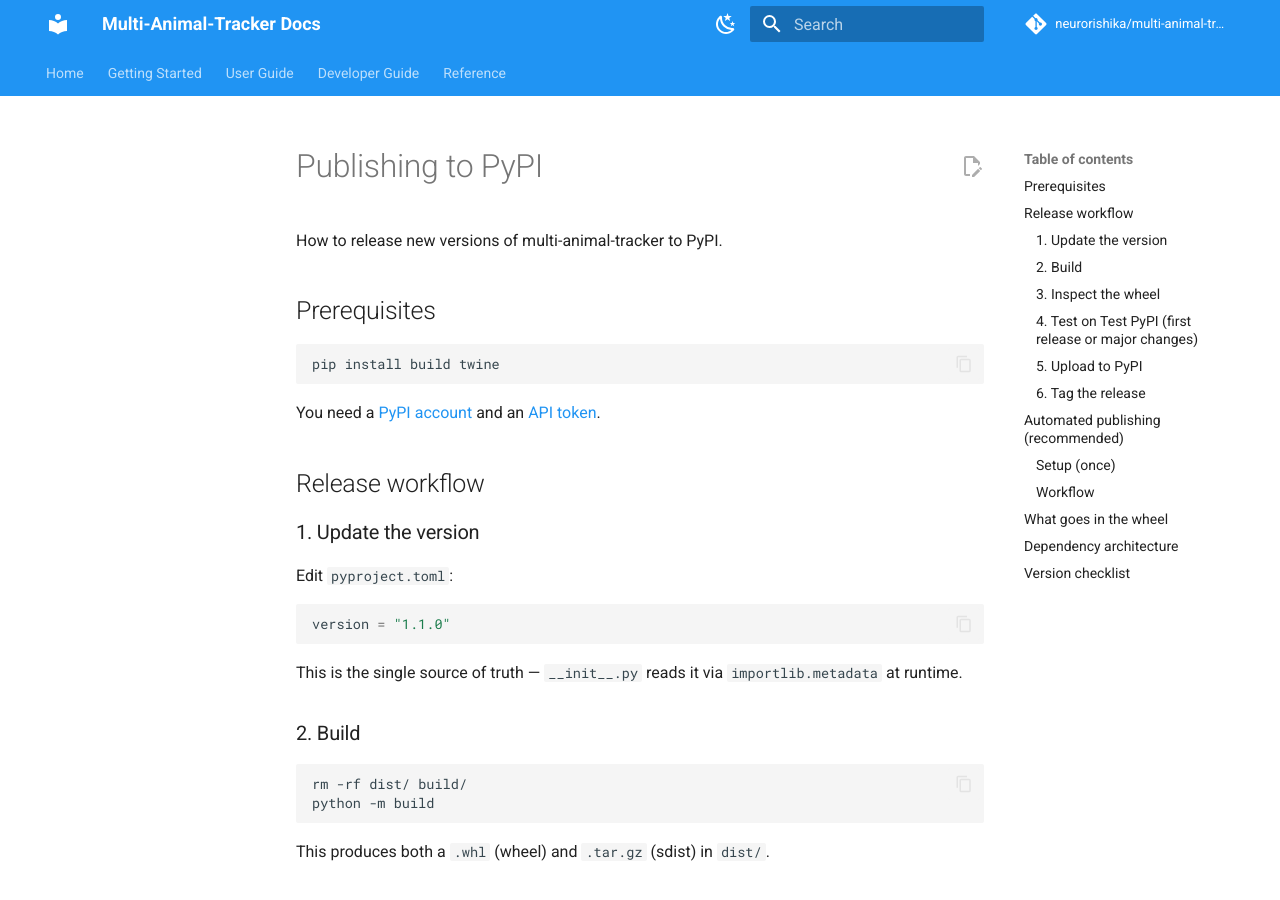
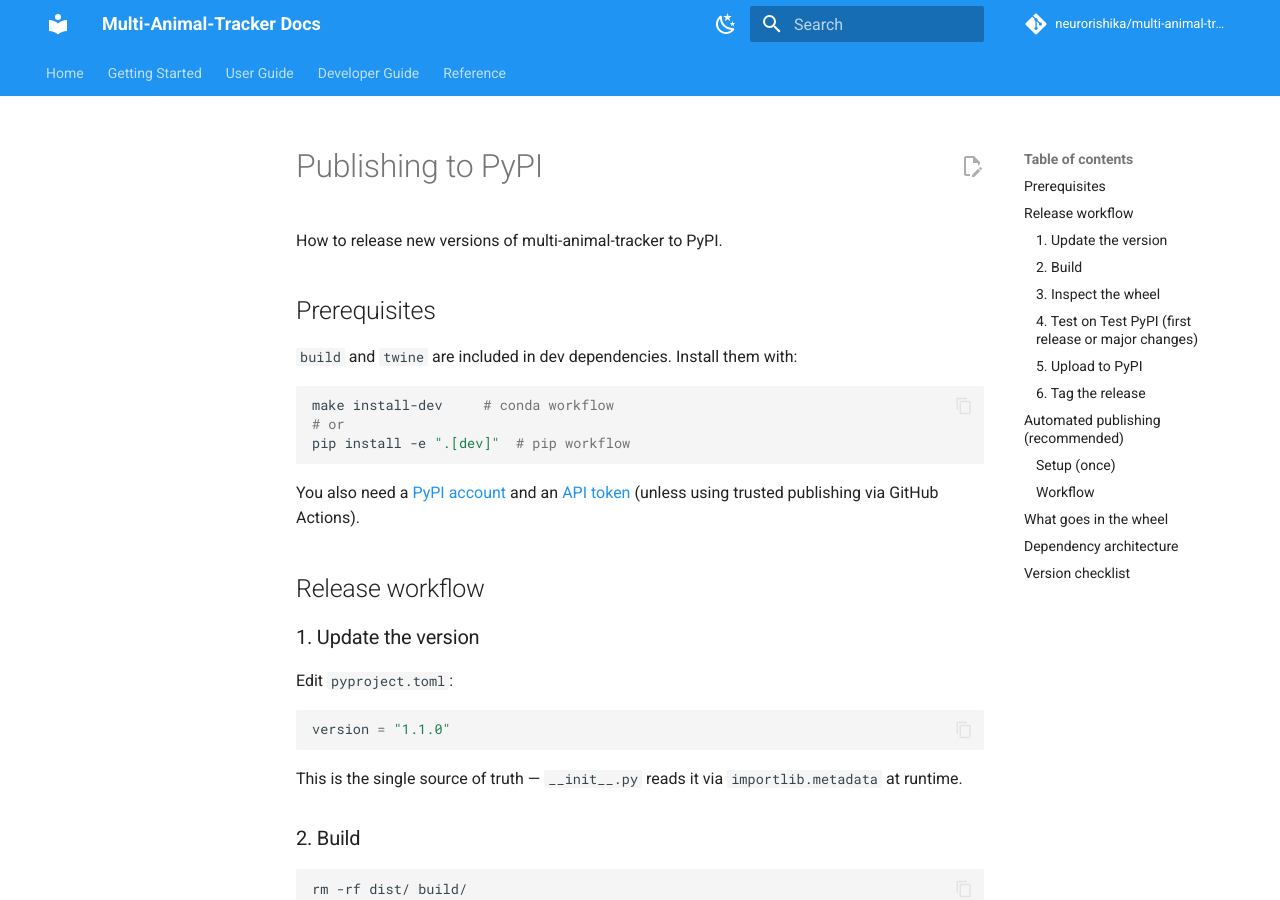
Before and after one commit to neurorishika/multi-animal-tracker, an MkDocs documentation site: the page built from docs/developer-guide/publishing.md, in a window 1280 px wide and 900 px high. Built offline with MkDocs 1.6.1 and Material for MkDocs 9.7.7, drawn with Linux system fonts in a browser that asks for light colours; comment, search, counter and statistics services are not loaded; the version menu is left out.

Commit message:
chore: add build and twine to dev dependencies
Added to pyproject.toml [project.optional-dependencies].dev and
requirements-dev.txt so make install-dev or pip install -e '.[dev]'
provides everything needed for publishing.

````diff
--- a/docs/developer-guide/publishing.md
+++ b/docs/developer-guide/publishing.md
@@ -4,11 +4,15 @@ How to release new versions of multi-animal-tracker to PyPI.
 
 ## Prerequisites
 
+`build` and `twine` are included in dev dependencies. Install them with:
+
 ```bash
-pip install build twine
+make install-dev     # conda workflow
+# or
+pip install -e ".[dev]"  # pip workflow
 ```
 
-You need a [PyPI account](https://pypi.org/account/register/) and an [API token](https://pypi.org/manage/account/token/).
+You also need a [PyPI account](https://pypi.org/account/register/) and an [API token](https://pypi.org/manage/account/token/) (unless using trusted publishing via GitHub Actions).
 
 ## Release workflow
 
--- a/pyproject.toml
+++ b/pyproject.toml
@@ -64,6 +64,8 @@ dev = [
     "flake8>=6.0",
     "mypy>=1.5",
     "vulture>=2.7",
+    "build>=1.0",
+    "twine>=5.0",
 ]
 
 [project.urls]
--- a/requirements-dev.txt
+++ b/requirements-dev.txt
@@ -29,3 +29,7 @@ pylint>=3.0            # pyreverse ships with pylint (text dependency map)
 
 # ── Static type checking ──────────────────────────────────────────────────────
 mypy>=1.9
+
+# ── Packaging & publishing ────────────────────────────────────────────────────
+build>=1.0             # python -m build (wheel + sdist)
+twine>=5.0             # twine upload (PyPI publishing)
````
Also changed, not shown: 1 other file.
